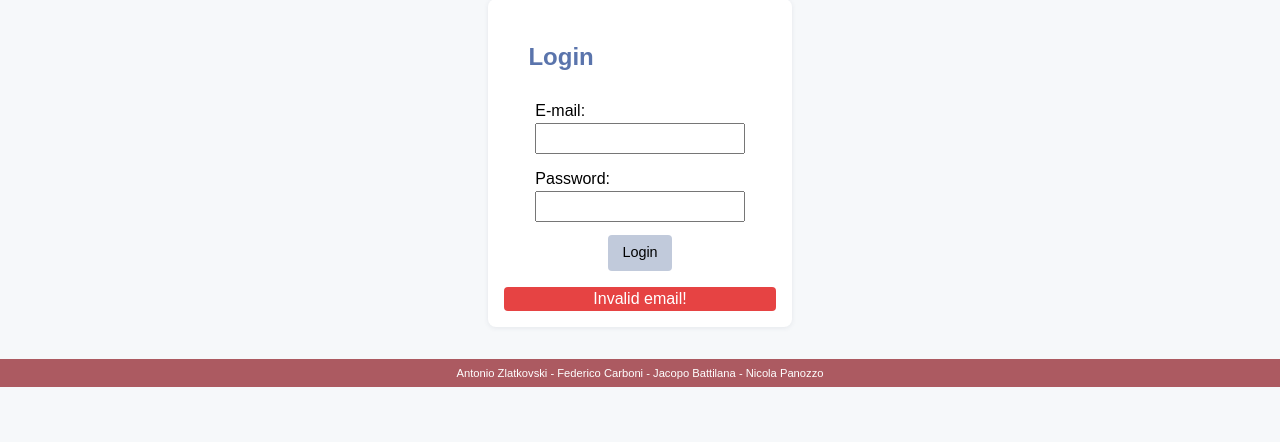
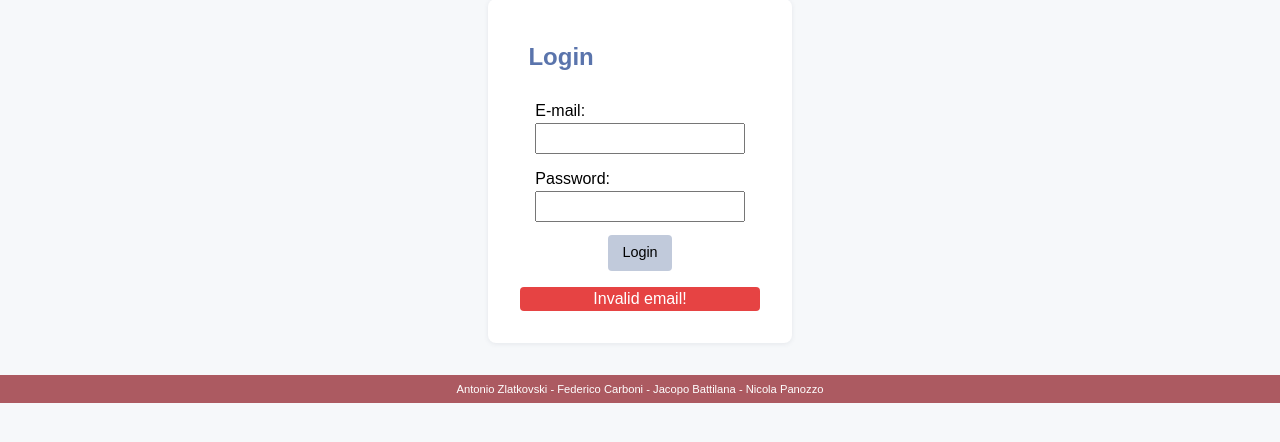
Before and after one commit to tona999/TecWeb-Progetto, a PHP site: page /login.php?err=email in a window 1280 px wide. Shown: the part 257-699 px from the top of the page. Run offline with PHP 8.4, Linux system fonts and the light colour scheme; the visitor is signed in with stand-in values (Sample User, id 1).

Commit message:
span in p

```diff
--- a/html/ingredientDescription.html
+++ b/html/ingredientDescription.html
@@ -18,5 +18,5 @@
 		<input type="submit" class="btn saveBtn" value="Load In Calculator" name="loadBtn"/>
 		</span>
     </fieldset>
-    <span class="warningSpan"></span>
+    <p><span class="warningSpan"></span></p>
 </form>
--- a/html/ingredients.html
+++ b/html/ingredients.html
@@ -19,7 +19,7 @@
 			</label>
         </fieldset>
         <input class="btn saveBtn" type="submit" value="SAVE NEW INGREDIENT" />
-        <span id="warningSpan"></span>
+        <p><span id="warningSpan"></span></p>
     </form>
 
     <div id="ingredientDescriptions">
--- a/html/login.html
+++ b/html/login.html
@@ -15,7 +15,6 @@
             </label>
             <input class="btn" type="submit" value="Login" />
         </fieldset>
-        <ERROR/>
+        <p><ERROR/></p>
     </form>
-
 </div>
--- a/html/profile.html
+++ b/html/profile.html
@@ -20,7 +20,7 @@
             </label>
             <input class="btn saveBtn" type="submit" value="Save changes" />
         </fieldset>
-        <ERROR/>
+        <p><ERROR/></p>
     </form>
     <div class="card">
         <h2>Go to..</h2>
--- a/html/register.html
+++ b/html/register.html
@@ -33,6 +33,6 @@
             </label>
             <input class="btn" type="submit" value="Register" />
         </fieldset>
-        <ERROR/>
+        <p><ERROR/></p>
     </form>
 </div>
--- a/styles/style.css
+++ b/styles/style.css
@@ -261,6 +261,8 @@ input {
 .error {
     box-sizing: border-box;
     display: inline-block;
+    padding-left: .2em;
+    padding-right: .2em;
     background-color: #e64343;
     color: white;
     width: 100%;
```
